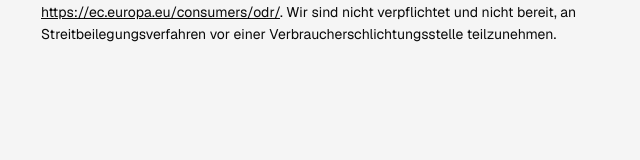
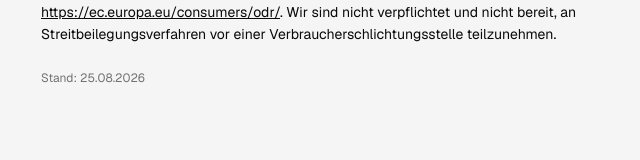
Before and after one commit to mergedeyes/Klar-Stack, a Next.js app in the folder klar-web/: page /impressum in a window 1280 px wide. Shown: the part 519-679 px from the top of the page, without its empty margins (279-919 px from the left). Built offline with nearby package versions, Linux system fonts and the light colour scheme; no server answers.

Commit message:
docs(legal): Added Date to Impressum

```diff
--- a/klar-web/src/app/impressum/page.tsx
+++ b/klar-web/src/app/impressum/page.tsx
@@ -74,6 +74,10 @@ export default function ImpressumPage() {
             teilzunehmen.
           </p>
         </section>
+
+        <p className="text-xs text-muted-foreground">
+          Stand: 25.08.2026
+        </p>
       </div>
     </div>
   );
```
